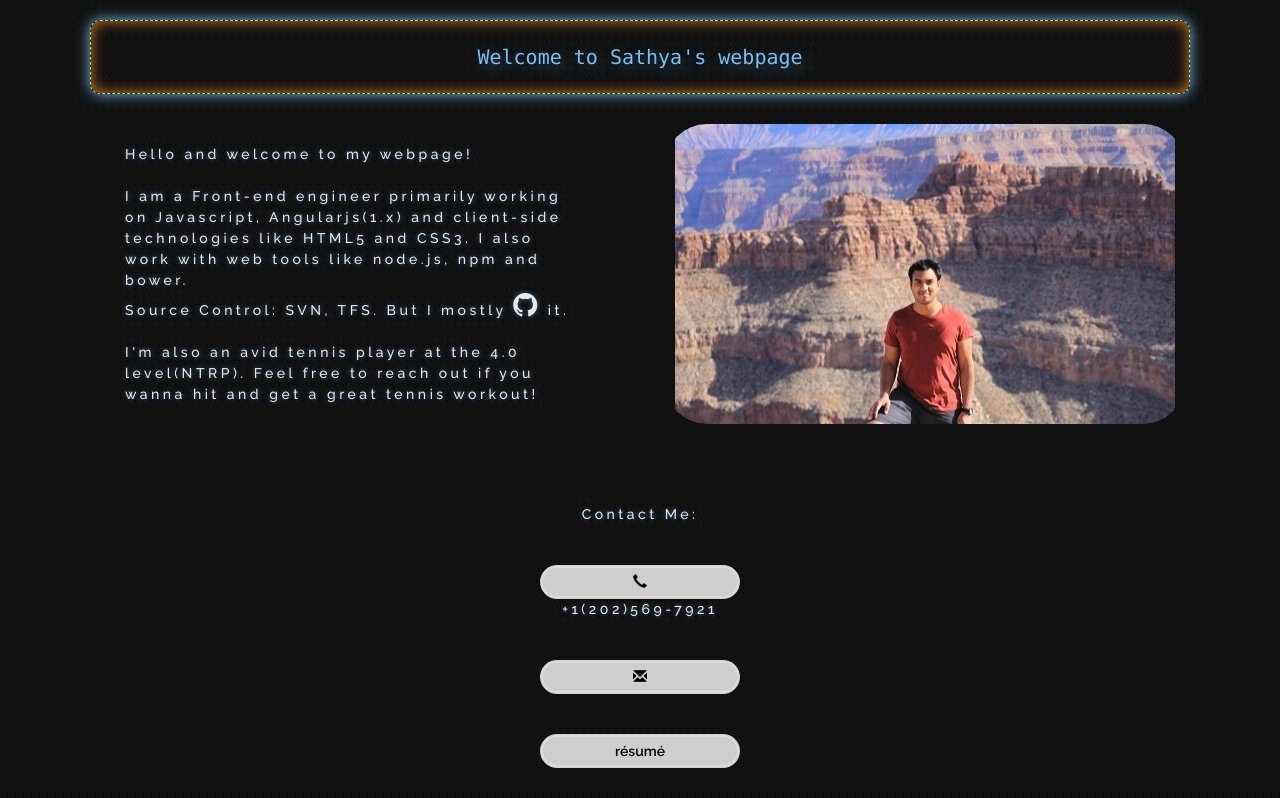
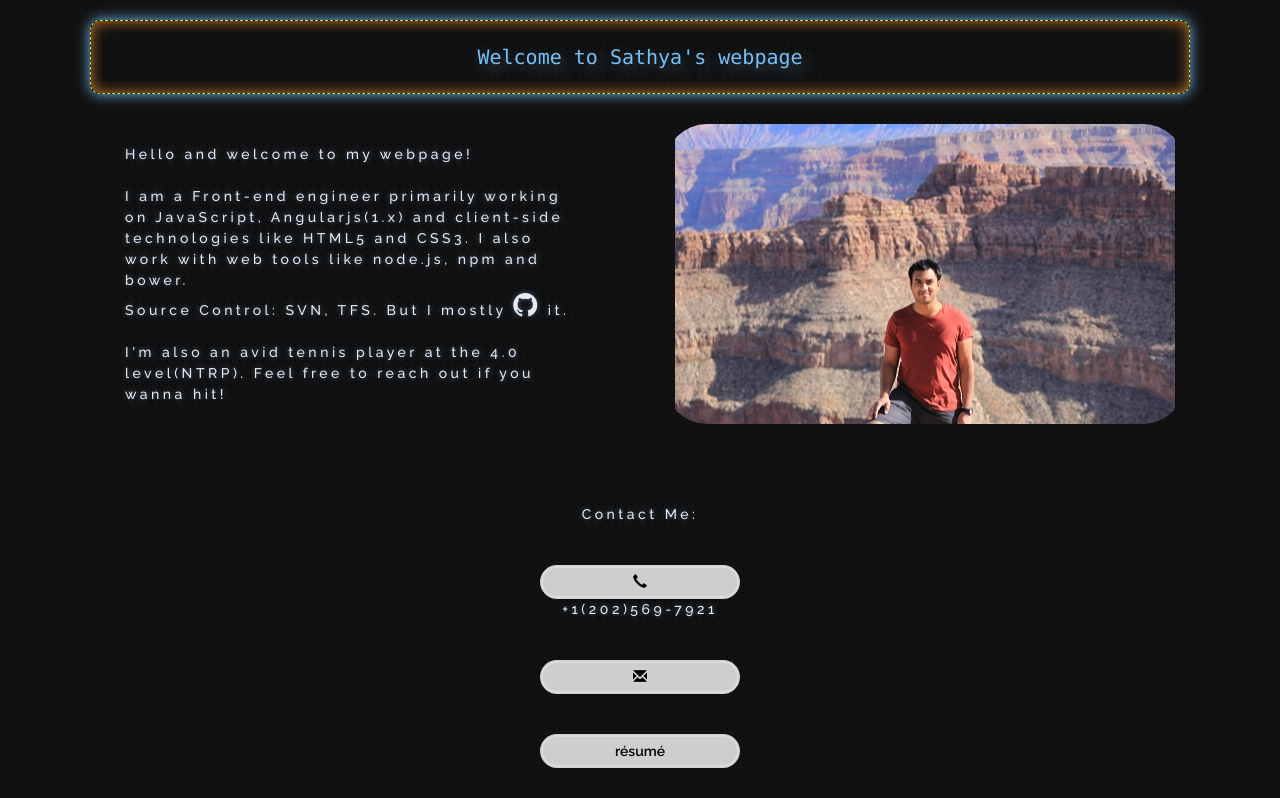
Before and after one commit to sathya-ghub/Personal-webpage-Old, a plain HTML site: page index.html in a window 1280 px wide. Shown: the top 798 px of the page. Drawn offline with Linux system fonts and the light colour scheme; some packages are replaced by stand-ins of ours.

Commit message:
Added typographic changes

```diff
--- a/index.html
+++ b/index.html
@@ -24,12 +24,11 @@
             <div id="content-box">
                 <p>Hello and welcome to my webpage!
                     <br>
-                    <br> I am a Front-end engineer primarily working on Javascript, Angularjs(1.x) and client-side technologies
+                    <br> I am a Front-end engineer primarily working on JavaScript, Angularjs(1.x) and client-side technologies
                     like HTML5 and CSS3. I also work with web tools like node.js, npm and bower.
                     <br> Source Control: SVN, TFS. But I mostly <i class="fa fa-github fa-2x" aria-hidden="true"></i> it.
                     <br>
-                    <br> I'm also an avid tennis player at the 4.0 level(NTRP). Feel free to reach out if you wanna hit and
-                    get a great tennis workout!
+                    <br> I'm also an avid tennis player at the 4.0 level(NTRP). Feel free to reach out if you wanna hit!
                 </p>
             </div>
         </div>
```
